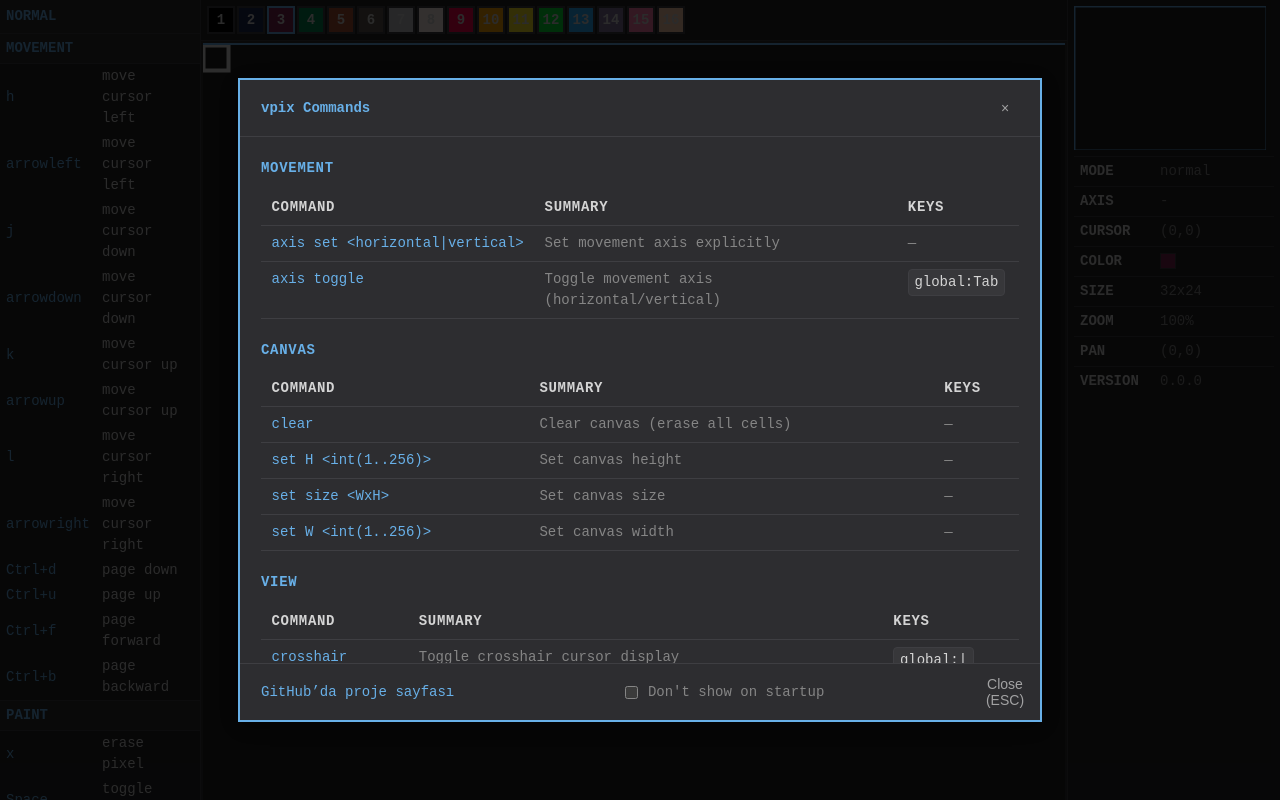
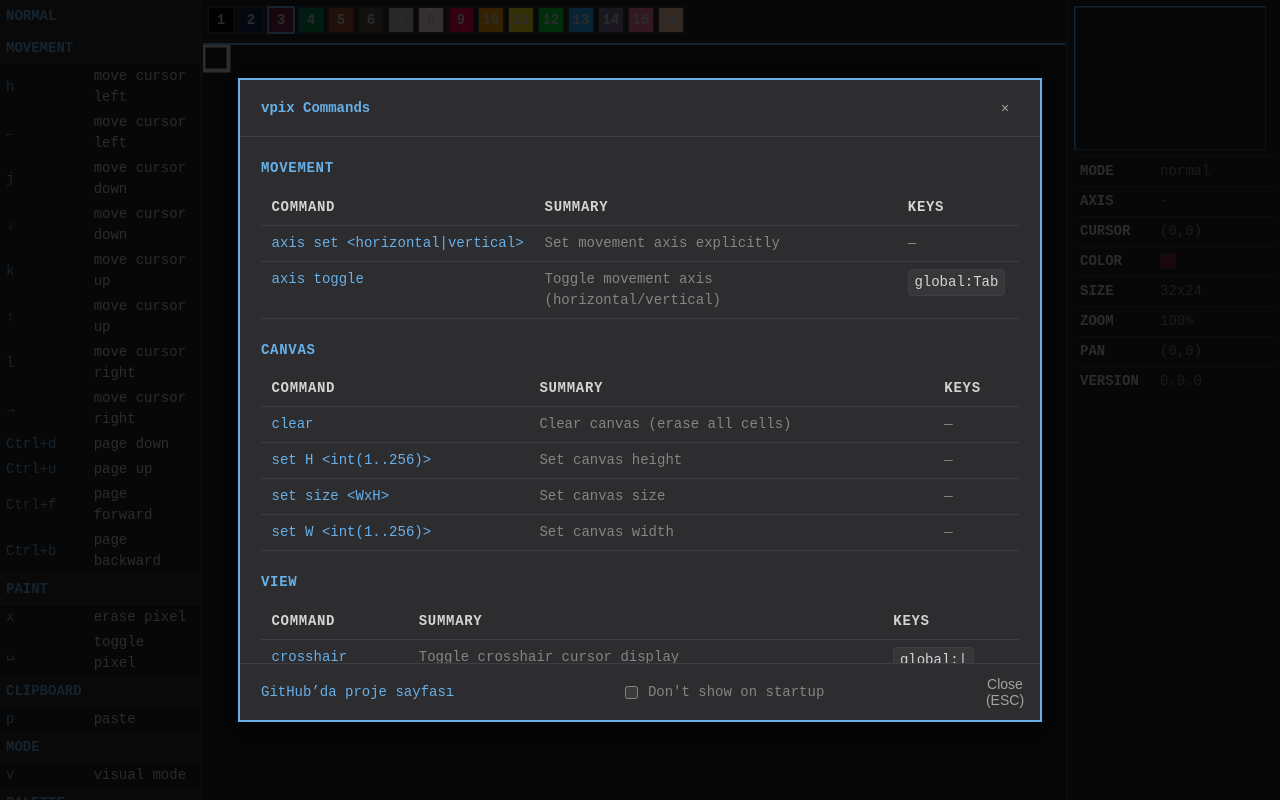
Before and after one commit to miratcan/vpix2, a React (Vite) app: page / in a window 1280 px wide. Built offline with nearby package versions, Linux system fonts and the light colour scheme; a web font is replaced by a local one.

Commit message:
feat(keyhint): use Unicode arrows and special characters
- Replace ArrowLeft/Right/Up/Down with Unicode arrows (←→↑↓)
- Replace Space with open box character (␣)
- Replace Escape with Esc abbreviation
- More compact and visually appealing display

```diff
--- a/src/components/KeyHint/KeyHint.tsx
+++ b/src/components/KeyHint/KeyHint.tsx
@@ -103,7 +103,12 @@ function formatKeyForDisplay(key: string): string {
   // Normalize the key for display
   return key
     .replace(/\+/g, '+')
-    .replace(/space/gi, 'Space')
+    .replace(/arrowleft/gi, '←')
+    .replace(/arrowright/gi, '→')
+    .replace(/arrowup/gi, '↑')
+    .replace(/arrowdown/gi, '↓')
+    .replace(/space/gi, '␣')
+    .replace(/escape/gi, 'Esc')
     .replace(/shift/gi, 'Shift')
     .replace(/ctrl/gi, 'Ctrl')
     .replace(/alt/gi, 'Alt')
```
